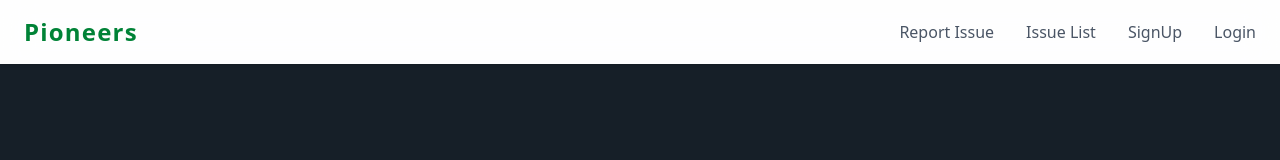
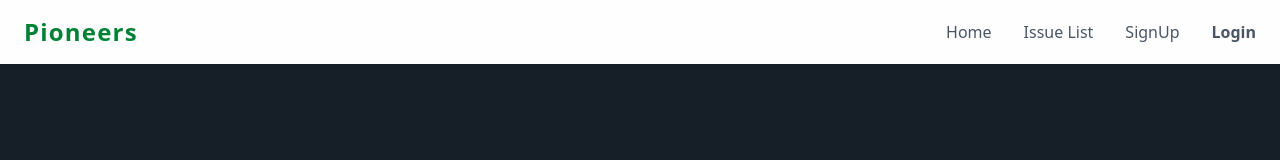
Before and after one commit to Ashutosh26l/SIH_CivicReporting, a React (Vite) app in the folder frontend/: page / in a window 1280 px wide. Shown: the top 160 px of the page. Built offline with nearby package versions, Linux system fonts and the light colour scheme.

Commit message:
push-12 Login Fix

```diff
--- a/frontend/src/Home.jsx
+++ b/frontend/src/Home.jsx
@@ -321,7 +321,7 @@ const Navbar = ({ isMenuOpen, setIsMenuOpen }) => (
       <div className="md:hidden bg-white border-t">
         <nav className="flex flex-col items-center space-y-4 py-4">
           <Link to="/issuelist" className="text-gray-600 hover:text-green-700 transition-colors">Issue List</Link>
-          <Link to="/" onClick={() => setIsMenuOpen(false)} className="text-green-700 hover:text-green-900 transition-colors">Landing Page</Link>
+          <Link to="/" onClick={() => setIsMenuOpen(false)} className="text-green-700 hover:text-green-900 transition-colors">Home</Link>
         </nav>
       </div>
     )}
--- a/frontend/src/LandingPage.jsx
+++ b/frontend/src/LandingPage.jsx
@@ -1,5 +1,6 @@
 import React, { useState } from 'react';
 import { Link } from 'react-router-dom';
+import Navbar from './Navbar';
 
 // --- SVG Icons (Self-contained components) ---
 const MenuIcon = ({ className }) => (
@@ -59,52 +60,7 @@ export default function LandingPage() {
 
   return (
     <div className="bg-gray-50 min-h-screen font-sans text-gray-800">
-      {/* --- Header & Navbar --- */}
-      <header className="bg-white/80 backdrop-blur-lg shadow-sm sticky top-0 z-50">
-        <div className="container mx-auto px-6 py-4 flex justify-between items-center">
-          <div className="flex items-center space-x-3">
-            <span className="text-2xl font-extrabold text-green-700 tracking-wider mr-2">Pioneers</span>
-          </div>
-
-          {/* Desktop Navigation */}
-          <nav className="hidden md:flex items-center space-x-8">
-            {/* <a href="#" className="text-gray-600 hover:text-green-700 transition-colors">Home</a> */}
-            <Link to="/home" className="text-gray-600 hover:text-green-700 transition-colors">Report Issue</Link>
-            <Link to="/issuelist" className="text-gray-600 hover:text-green-700 transition-colors">Issue List</Link>
-            <Link to="/signup" className="text-gray-600 hover:text-green-700 transition-colors">SignUp</Link>
-            <Link
-              to="/login"
-              className="text-gray-600 hover:text-green-700 transition-colors">
-              Login
-            </Link>
-          </nav>
-
-          {/* Mobile Menu Button */}
-          <div className="md:hidden">
-            <button onClick={() => setIsMenuOpen(!isMenuOpen)} className="text-gray-800 focus:outline-none">
-              {isMenuOpen ? <XIcon className="h-6 w-6" /> : <MenuIcon className="h-6 w-6" />}
-            </button>
-          </div>
-        </div>
-
-        {/* Mobile Navigation Menu */}
-        {isMenuOpen && (
-          <div className="md:hidden bg-white border-t">
-            <nav className="flex flex-col items-center space-y-4 py-4">
-              {/* <a href="#" className="text-gray-600 hover:text-green-700 transition-colors">Home</a> */}
-              <Link to="/home" className="text-gray-600 hover:text-green-700 transition-colors">Report Issue</Link>
-              <Link to="/issuelist" className="text-gray-600 hover:text-green-700 transition-colors">Issue List</Link>
-              <Link to="/signup" className="text-gray-600 hover:text-green-700 transition-colors">SignUp</Link>
-              <Link
-                to="/login"
-                className="text-gray-600 hover:text-green-700 transition-colors"
-              >
-                Login
-              </Link>
-            </nav>
-          </div>
-        )}
-      </header>
+      <Navbar />
 
       <main>
         {/* --- Hero Section --- */}
--- a/frontend/src/UserLogin.jsx
+++ b/frontend/src/UserLogin.jsx
@@ -7,12 +7,14 @@ const UserLogin = ({ onLoginSuccess }) => {
   const [username, setUsername] = useState('');
   const [password, setPassword] = useState('');
   const [error, setError] = useState('');
+  const [loading, setLoading] = useState(false);
   const baseUrl = import.meta.env.VITE_BASE_URL;
   const navigate = useNavigate();
 
   const handleSubmit = async (e) => {
     e.preventDefault();
     setError('');
+    setLoading(true);
     try {
       const response = await axios.post(`${baseUrl}/api/users/login`, { username, password });
       if (response.data.token) {
@@ -28,6 +30,7 @@ const UserLogin = ({ onLoginSuccess }) => {
     } catch (err) {
       setError(err.response?.data?.message || 'Error logging in');
     }
+    setLoading(false);
   };
 
   return (
@@ -51,6 +54,7 @@ const UserLogin = ({ onLoginSuccess }) => {
                 required
                 placeholder="Enter your username"
                 className="w-full rounded-lg border border-gray-300 px-4 py-3 text-gray-900 placeholder-gray-400 shadow-sm focus:outline-none focus:ring-3 focus:ring-green-400 focus:border-green-500 transition"
+                disabled={loading}
               />
             </div>
             <div>
@@ -65,14 +69,44 @@ const UserLogin = ({ onLoginSuccess }) => {
                 required
                 placeholder="Enter your password"
                 className="w-full rounded-lg border border-gray-300 px-4 py-3 text-gray-900 placeholder-gray-400 shadow-sm focus:outline-none focus:ring-3 focus:ring-green-400 focus:border-green-500 transition"
+                disabled={loading}
               />
             </div>
             {error && <p className="text-red-600 text-sm font-medium">{error}</p>}
             <button
               type="submit"
-              className="w-full bg-green-600 text-white font-semibold py-3 rounded-lg shadow-md hover:bg-green-700 focus:outline-none focus:ring-4 focus:ring-green-400 transition"
+              disabled={loading}
+              className={`w-full font-semibold py-3 rounded-lg shadow-md focus:outline-none focus:ring-4 transition
+                ${loading ? 'bg-green-400 cursor-not-allowed' : 'bg-green-600 hover:bg-green-700 focus:ring-green-400'}
+              `}
             >
-              Log In
+              {loading ? (
+                <div className="flex items-center justify-center space-x-2">
+                  <svg
+                    className="animate-spin h-5 w-5 text-white"
+                    xmlns="http://www.w3.org/2000/svg"
+                    fill="none"
+                    viewBox="0 0 24 24"
+                  >
+                    <circle
+                      className="opacity-25"
+                      cx="12"
+                      cy="12"
+                      r="10"
+                      stroke="currentColor"
+                      strokeWidth="4"
+                    ></circle>
+                    <path
+                      className="opacity-75"
+                      fill="currentColor"
+                      d="M4 12a8 8 0 018-8v4a4 4 0 00-4 4H4z"
+                    ></path>
+                  </svg>
+                  <span>Logging in...</span>
+                </div>
+              ) : (
+                'Log In'
+              )}
             </button>
           </form>
         </div>
```
